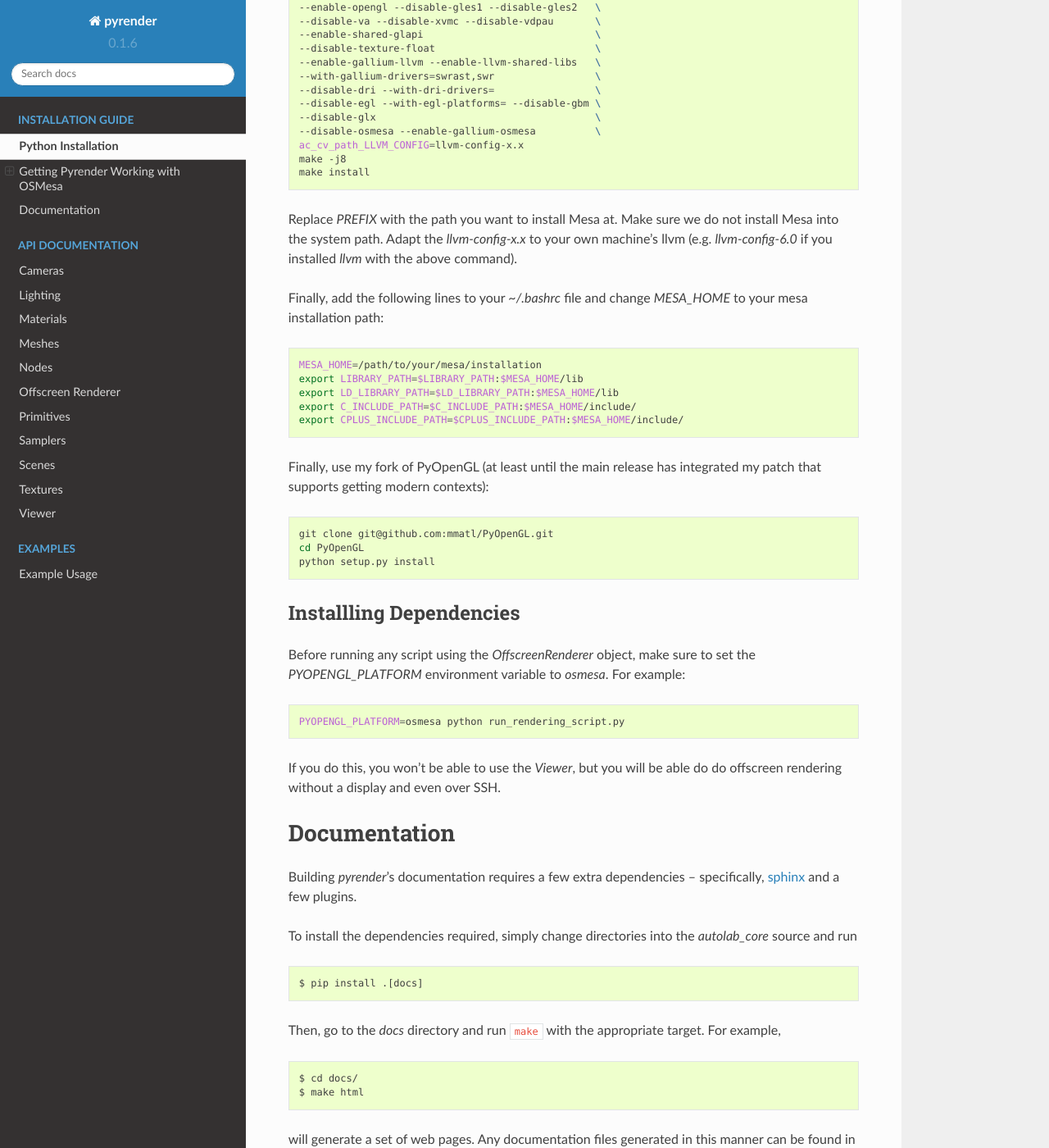
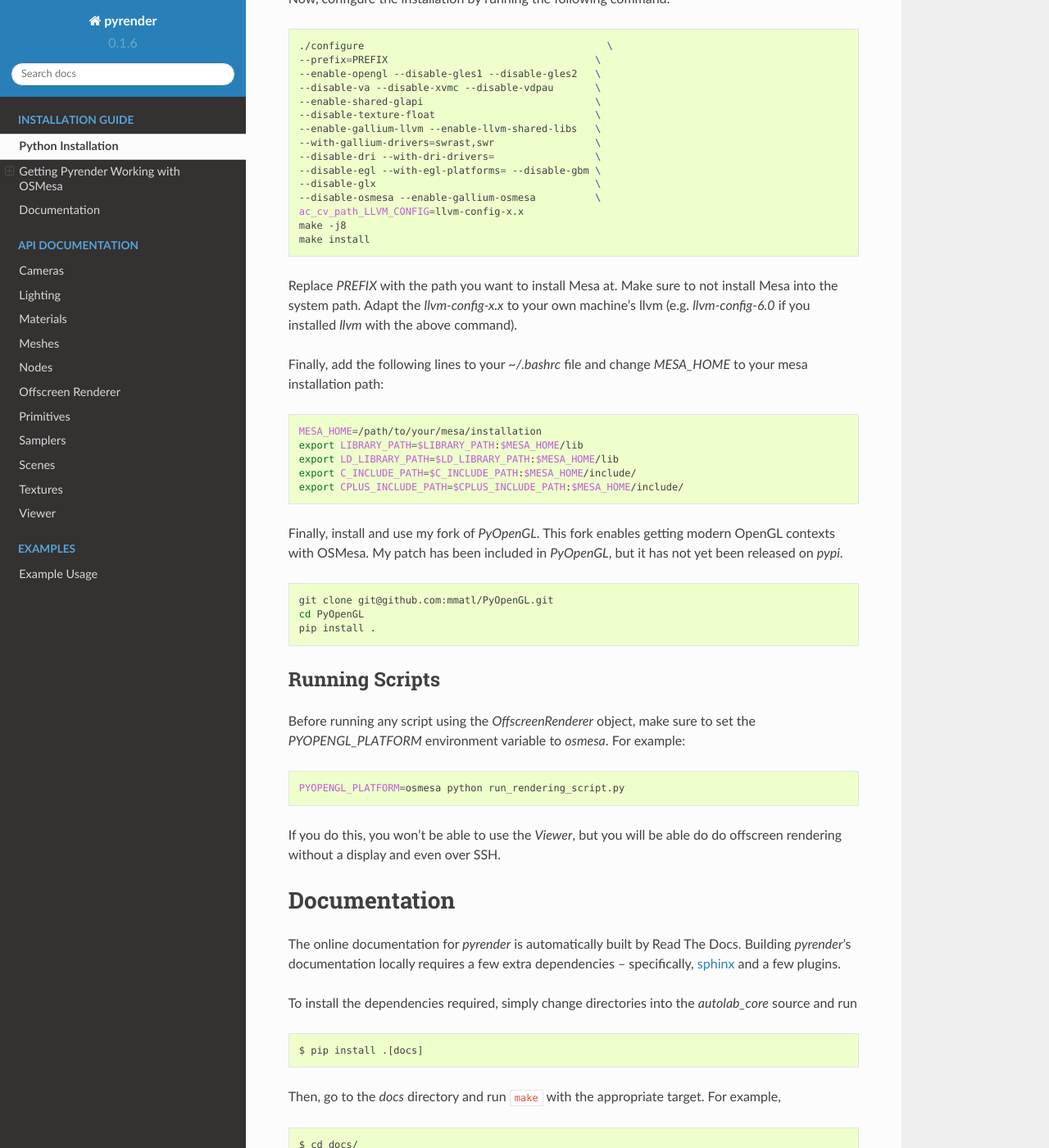
Before and after one commit to mmatl/pyrender, a Sphinx documentation site: the page built from docs/source/install/install.rst, in a window 1280 px wide and 1400 px high, scrolled down 1015 px. Shown: the whole window at 82% size. Built offline with Sphinx 7.4.7 and the Read the Docs theme 2.0.0, drawn with Linux system fonts in a browser that asks for light colours; some of the changed text lies outside the part shown.

Commit message:
Update documentation

```diff
--- a/docs/source/install/install.rst
+++ b/docs/source/install/install.rst
@@ -1,17 +1,21 @@
 Python Installation
 ~~~~~~~~~~~~~~~~~~~
 
-This package is available via `pip`. However,
-before you install it, I'd recommend installing my fork of `Pyglet`,
-as the current one won't play nicely with MacOS and has a memory leak:
+This package is available via `pip`.
+
+.. code-block:: bash
+
+   pip install pyrender
+
+If you're on MacOS, you'll need
+to pre-install my fork of `pyglet`, as the version on `pypi` hasn't yet included
+my change that enables OpenGL contexts on MacOS.
 
 .. code-block:: bash
 
    git clone https://github.com/mmatl/pyglet.git
    cd pyglet
-   python setup.py install
-   cd ..
-   pip install pyrender
+   pip install .
 
 Getting Pyrender Working with OSMesa
 ~~~~~~~~~~~~~~~~~~~~~~~~~~~~~~~~~~~~~~
@@ -65,7 +69,7 @@
    make install
 
 Replace `PREFIX` with the path you want to install Mesa at.
-Make sure we do not install Mesa into the system path.
+Make sure to not install Mesa into the system path.
 Adapt the `llvm-config-x.x` to your own machine's llvm (e.g. `llvm-config-6.0`
 if you installed `llvm` with the above command).
 
@@ -80,17 +84,19 @@
    export C_INCLUDE_PATH=$C_INCLUDE_PATH:$MESA_HOME/include/
    export CPLUS_INCLUDE_PATH=$CPLUS_INCLUDE_PATH:$MESA_HOME/include/
 
-Finally, use my fork of PyOpenGL (at least until the main release has
-integrated my patch that supports getting modern contexts):
+Finally, install and use my fork of `PyOpenGL`.
+This fork enables getting modern OpenGL contexts with OSMesa.
+My patch has been included in `PyOpenGL`, but it has not yet been released
+on `pypi`.
 
 .. code-block:: bash
 
    git clone git@github.com:mmatl/PyOpenGL.git
    cd PyOpenGL
-   python setup.py install
+   pip install .
 
-Installling Dependencies
-------------------------
+Running Scripts
+---------------
 Before running any script using the `OffscreenRenderer` object,
 make sure to set the `PYOPENGL_PLATFORM` environment variable to `osmesa`.
 For example:
@@ -107,7 +113,8 @@
 
 Building
 """"""""
-Building `pyrender`'s documentation requires a few extra dependencies --
+The online documentation for `pyrender` is automatically built by Read The Docs.
+Building `pyrender`'s documentation locally requires a few extra dependencies --
 specifically, `sphinx`_ and a few plugins.
 
 .. _sphinx: http://www.sphinx-doc.org/en/1.4.8/
```
Also changed, not shown: other parts of docs/source/install/install.rst (+0 -12 lines).
